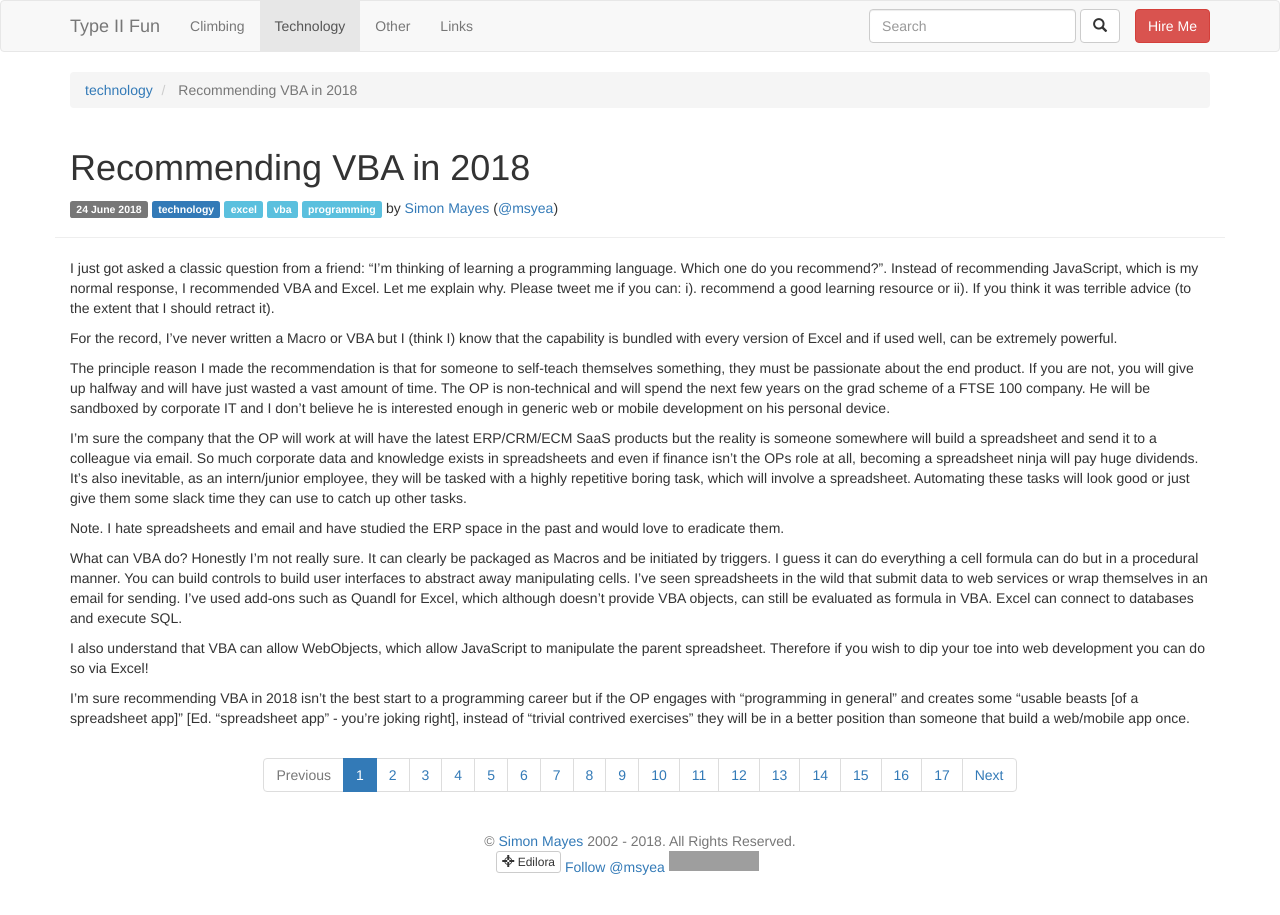
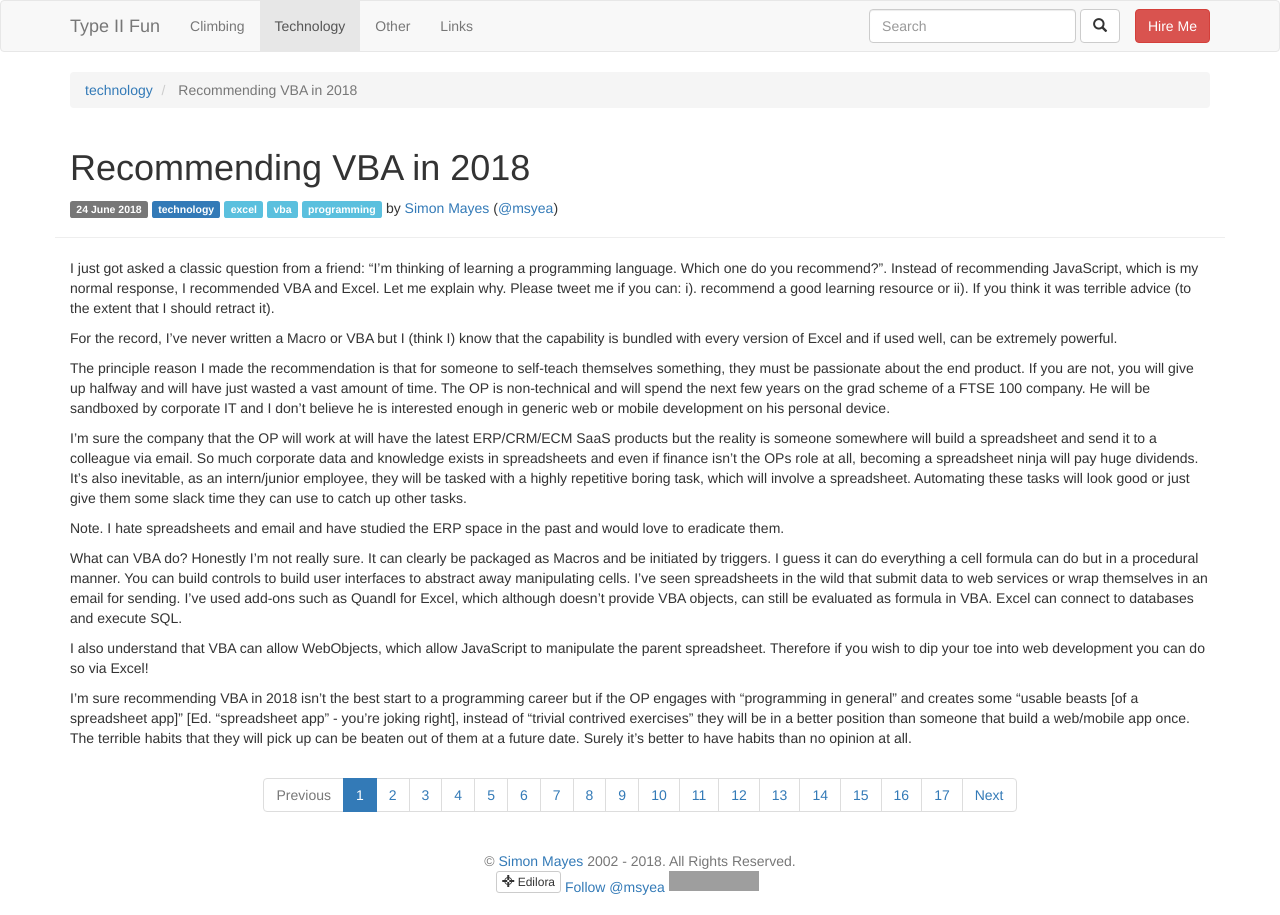
Before and after one commit to msyea/msyea.github.io, a Jekyll site: the page built from _posts/2018-06-24-recommending-vba.md, in a window 1280 px wide. Built offline with Jekyll 4.4.1, drawn with Linux system fonts in a browser that asks for light colours; comment, search, counter and statistics services are not loaded; grey boxes are pictures that could not be loaded.

Commit message:
Added final remark

```diff
--- a/_posts/2018-06-24-recommending-vba.md
+++ b/_posts/2018-06-24-recommending-vba.md
@@ -42,4 +42,6 @@ spreadsheet. Therefore if you wish to dip your toe into web development you can
 I’m sure recommending VBA in 2018 isn’t the best start to a programming career but if the OP engages
 with “programming in general” and creates some “usable beasts [of a spreadsheet app]” [Ed.
 “spreadsheet app” - you’re joking right], instead of “trivial contrived exercises” they will be in a
-better position than someone that build a web/mobile app once.
+better position than someone that build a web/mobile app once. The terrible habits that they will
+pick up can be beaten out of them at a future date. Surely it’s better to have habits than no
+opinion at all.
```
